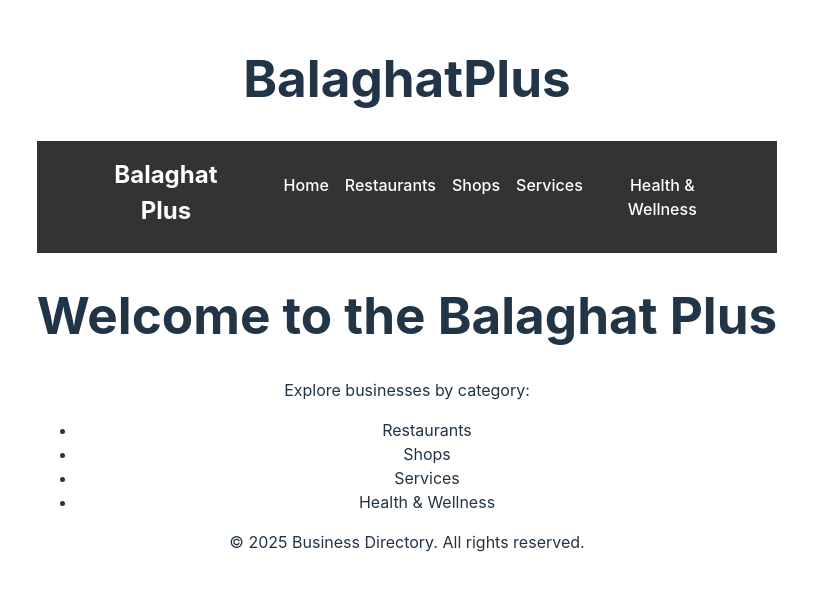
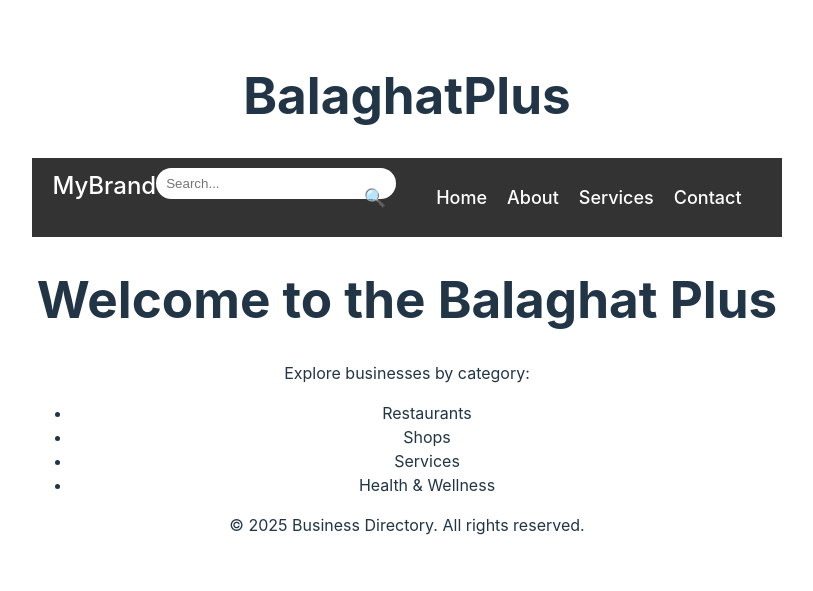
Before and after one commit to sumit021196/balaghatpluss, a React (Vite) app: page / in a window 1280 px wide. Shown: the part 107-698 px from the top of the page, without its empty margins (233-1046 px from the left). Built offline with nearby package versions, Linux system fonts and the light colour scheme.

Commit message:
update Navbar.jsx

```diff
--- a/src/components/Navbar.css
+++ b/src/components/Navbar.css
@@ -1,42 +1,114 @@
+/* General navbar styles */
 .navbar {
   background-color: #333;
   color: #fff;
-  padding: 1rem;
+  padding: 10px 20px;
   display: flex;
-  justify-content: center;
+  justify-content: space-between;
   align-items: center;
+  position: relative;
 }
 
 .navbar-container {
   display: flex;
   justify-content: space-between;
-  width: 90%;
-  max-width: 1200px;
+  width: 100%;
 }
 
-.navbar-logo {
-  font-size: 1.5rem;
-  font-weight: bold;
+.brand-name a {
   color: #fff;
+  font-size: 24px;
   text-decoration: none;
 }
 
-.navbar-links {
-  list-style: none;
-  display: flex;
-  gap: 1rem;
+.search-bar {
+  position: relative;
 }
 
-.navbar-links li {
-  font-size: 1rem;
+.search-bar input {
+  padding: 8px 30px 8px 10px;
+  border-radius: 20px;
+  border: none;
+  outline: none;
+  width: 200px;
 }
 
-.navbar-links a {
+.search-icon {
+  position: absolute;
+  top: 50%;
+  right: 10px;
+  transform: translateY(-50%);
+  font-size: 18px;
+}
+
+.hamburger {
+  display: none;
+  flex-direction: column;
+  justify-content: space-around;
+  align-items: center;
+  cursor: pointer;
+  height: 30px;
+  width: 30px;
+}
+
+.hamburger .bar {
+  width: 25px;
+  height: 3px;
+  background-color: #fff;
+}
+
+/* Menu Styles */
+.menu {
+  display: flex;
+}
+
+.menu ul {
+  display: flex;
+  list-style: none;
+}
+
+.menu ul li {
+  margin-right: 20px;
+}
+
+.menu ul li a {
   color: #fff;
   text-decoration: none;
-  transition: color 0.3s ease;
+  font-size: 18px;
 }
 
-.navbar-links a:hover {
-  color: #00bcd4;
+.menu.active {
+  display: block;
 }
+
+/* Mobile Styles */
+@media screen and (max-width: 768px) {
+  .menu {
+    position: absolute;
+    top: 60px;
+    right: 0;
+    background-color: #333;
+    width: 100%;
+    display: none;
+    flex-direction: column;
+    align-items: center;
+    padding: 10px 0;
+  }
+
+  .menu.active {
+    display: flex;
+  }
+
+  .menu ul {
+    flex-direction: column;
+    padding: 0;
+  }
+
+  .menu ul li {
+    margin-bottom: 10px;
+  }
+
+  .hamburger {
+    display: flex;
+  }
+}
--- a/src/components/Navbar.jsx
+++ b/src/components/Navbar.jsx
@@ -1,19 +1,43 @@
-import React from 'react';
-import { Link } from 'react-router-dom';
-import './Navbar.css';
+import React, { useState } from 'react';
+import './Navbar.css'; // Import the CSS file
 
 const Navbar = () => {
+  const [isMobile, setIsMobile] = useState(false);
+
+  const toggleMobileMenu = () => {
+    setIsMobile(!isMobile);
+  };
+
   return (
     <nav className="navbar">
       <div className="navbar-container">
-        <Link to="/" className="navbar-logo">Balaghat Plus</Link>
-        <ul className="navbar-links">
-          <li><Link to="/">Home</Link></li>
-          <li><Link to="/category/restaurants">Restaurants</Link></li>
-          <li><Link to="/category/shops">Shops</Link></li>
-          <li><Link to="/category/services">Services</Link></li>
-          <li><Link to="/category/health">Health & Wellness</Link></li>
-        </ul>
+        {/* Brand Name */}
+        <div className="brand-name">
+          <a href="/">MyBrand</a>
+        </div>
+
+        {/* Search Bar */}
+        <div className="search-bar">
+          <input type="text" placeholder="Search..." />
+          <i className="search-icon">🔍</i>
+        </div>
+
+        {/* Hamburger Menu */}
+        <div className="hamburger" onClick={toggleMobileMenu}>
+          <span className="bar"></span>
+          <span className="bar"></span>
+          <span className="bar"></span>
+        </div>
+
+        {/* Menu for Desktop & Mobile */}
+        <div className={`menu ${isMobile ? 'active' : ''}`}>
+          <ul>
+            <li><a href="/">Home</a></li>
+            <li><a href="/about">About</a></li>
+            <li><a href="/services">Services</a></li>
+            <li><a href="/contact">Contact</a></li>
+          </ul>
+        </div>
       </div>
     </nav>
   );
```
